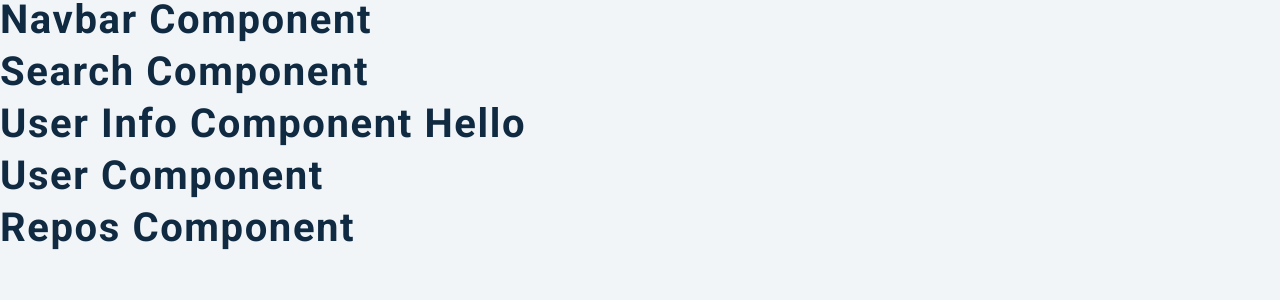
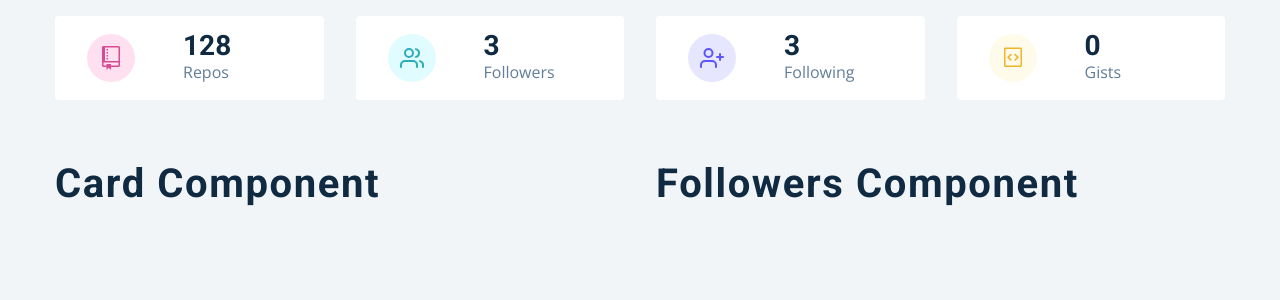
Before and after one commit to dariusz75/react-refresher-github-finder, a React (Create React App) app: page / in a window 1280 px wide. Shown: the top 300 px of the page. Built offline with nearby package versions, Linux system fonts and the light colour scheme.

Commit message:
info component added

```diff
--- a/src/components/Info.js
+++ b/src/components/Info.js
@@ -3,11 +3,66 @@ import { GithubContext } from '../context/context';
 import styled from 'styled-components';
 import { GoRepo, GoGist } from 'react-icons/go';
 import { FiUsers, FiUserPlus } from 'react-icons/fi';
+import { items } from 'fusioncharts';
 
 const UserInfo = () => {
   const data = React.useContext(GithubContext);
-  return <h2>user info component {data}</h2>;
+  console.log(data);
+  const { public_repos, followers, following, public_gists } = data.githubUser;
+
+  const items = [
+    {
+      id: 1,
+      icon: <GoRepo className='icon' />,
+      label: 'repos',
+      value: public_repos,
+      color: 'pink'
+    },
+    {
+      id: 2,
+      icon: <FiUsers className='icon' />,
+      label: 'followers',
+      value: followers,
+      color: 'green'
+    },
+    {
+      id: 3,
+      icon: <FiUserPlus className='icon' />,
+      label: 'following',
+      value: following,
+      color: 'purple'
+    },
+    {
+      id: 4,
+      icon: <GoGist className='icon' />,
+      label: 'gists',
+      value: public_gists,
+      color: 'yellow'
+    },
+  ];
+
+  return (
+    <section className='section'>
+      <Wrapper className='section-center'>
+        {items.map((item) => {
+          return <Item id={item.id} {...item} />
+        })}
+      </Wrapper>
+    </section>
+  );
 };
+
+const Item = ({icon, label, value, color}) => {
+  return(
+    <article className='item'>
+      <span className={color}>{icon}</span>
+      <div>
+        <h3>{value}</h3>
+        <p>{label}</p>
+      </div>
+    </article>
+  )
+}
 
 const Wrapper = styled.section`
   display: grid;
--- a/src/components/User.js
+++ b/src/components/User.js
@@ -3,7 +3,14 @@ import styled from 'styled-components';
 import Card from './Card';
 import Followers from './Followers';
 const User = () => {
-  return <h2>user component</h2>;
+  return(
+    <section className='section'>
+      <Wrapper className='section-center'>
+        <Card></Card>
+        <Followers></Followers>
+      </Wrapper>
+    </section>
+  );
 };
 
 const Wrapper = styled.div`
--- a/src/context/context.js
+++ b/src/context/context.js
@@ -9,7 +9,13 @@ const rootUrl = 'https://api.github.com';
 const GithubContext = React.createContext();
 
 const GithubProvider = ({children}) => {
-  return <GithubContext.Provider value={'hello'}>{children}</GithubContext.Provider>
+  const [ githubUser, setGithubUser ] = useState(mockUser);
+  const [ repos, setRepos ] = useState(mockRepos);
+  const [ followers, setFollowers ] = useState(mockFollowers);
+
+  //console.log(githubUser);
+
+  return <GithubContext.Provider value={{githubUser, repos, followers}}>{children}</GithubContext.Provider>
 };
 
 export { GithubProvider, GithubContext };
--- a/src/context/mockData.js/mockUser.js
+++ b/src/context/mockData.js/mockUser.js
@@ -1,37 +1,34 @@
 export default {
-  login: 'john-smilga',
-  id: 42133389,
-  node_id: 'MDQ6VXNlcjQyMTMzMzg5',
-  avatar_url: 'https://avatars3.githubusercontent.com/u/42133389?v=4',
-  gravatar_id: '',
-  url: 'https://api.github.com/users/john-smilga',
-  html_url: 'https://github.com/john-smilga',
-  followers_url: 'https://api.github.com/users/john-smilga/followers',
-  following_url:
-    'https://api.github.com/users/john-smilga/following{/other_user}',
-  gists_url: 'https://api.github.com/users/john-smilga/gists{/gist_id}',
-  starred_url:
-    'https://api.github.com/users/john-smilga/starred{/owner}{/repo}',
-  subscriptions_url: 'https://api.github.com/users/john-smilga/subscriptions',
-  organizations_url: 'https://api.github.com/users/john-smilga/orgs',
-  repos_url: 'https://api.github.com/users/john-smilga/repos',
-  events_url: 'https://api.github.com/users/john-smilga/events{/privacy}',
-  received_events_url:
-    'https://api.github.com/users/john-smilga/received_events',
-  type: 'User',
+  login: "dariusz75",
+  id: 12503580,
+  node_id: "MDQ6VXNlcjEyNTAzNTgw",
+  avatar_url: "https://avatars.githubusercontent.com/u/12503580?v=4",
+  gravatar_id: "",
+  url: "https://api.github.com/users/dariusz75",
+  html_url: "https://github.com/dariusz75",
+  followers_url: "https://api.github.com/users/dariusz75/followers",
+  following_url: "https://api.github.com/users/dariusz75/following{/other_user}",
+  gists_url: "https://api.github.com/users/dariusz75/gists{/gist_id}",
+  starred_url: "https://api.github.com/users/dariusz75/starred{/owner}{/repo}",
+  subscriptions_url: "https://api.github.com/users/dariusz75/subscriptions",
+  organizations_url: "https://api.github.com/users/dariusz75/orgs",
+  repos_url: "https://api.github.com/users/dariusz75/repos",
+  events_url: "https://api.github.com/users/dariusz75/events{/privacy}",
+  received_events_url: "https://api.github.com/users/dariusz75/received_events",
+  type: "User",
   site_admin: false,
-  name: 'John Smilga',
-  company: 'Coding Addict',
-  blog: 'www.johnsmilga.com',
-  location: 'Los Angeles',
+  name: "Dariusz Franczak",
+  company: null,
+  blog: "https://www.linkedin.com/in/dariusz-franczak-52251753/",
+  location: "London",
   email: null,
   hireable: null,
-  bio: 'Creator of Coding Addict',
-  twitter_username: 'john_smilga',
-  public_repos: 152,
+  bio: null,
+  twitter_username: null,
+  public_repos: 128,
   public_gists: 0,
-  followers: 1495,
-  following: 0,
-  created_at: '2018-08-06T06:48:23Z',
-  updated_at: '2020-07-08T05:01:32Z',
-};
+  followers: 3,
+  following: 3,
+  created_at: "2015-05-18T22:23:56Z",
+  updated_at: "2022-11-13T14:53:37Z"
+  };
--- a/src/pages/Dashboard.js
+++ b/src/pages/Dashboard.js
@@ -5,11 +5,11 @@ import { GithubContext } from '../context/context';
 const Dashboard = () => {
   return (
     <main>
-      <Navbar></Navbar>
-      <Search />
+      {/* <Navbar></Navbar> */}
+      {/* <Search /> */}
       <Info />
       <User />
-      <Repos />
+      {/* <Repos /> */}
     </main>
   );
 };
```
Also changed, not shown: 1 other file (tests, documents, lock files or other folders).
